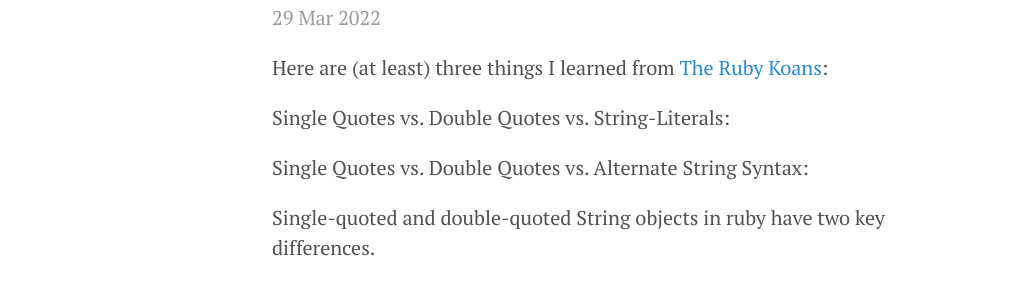
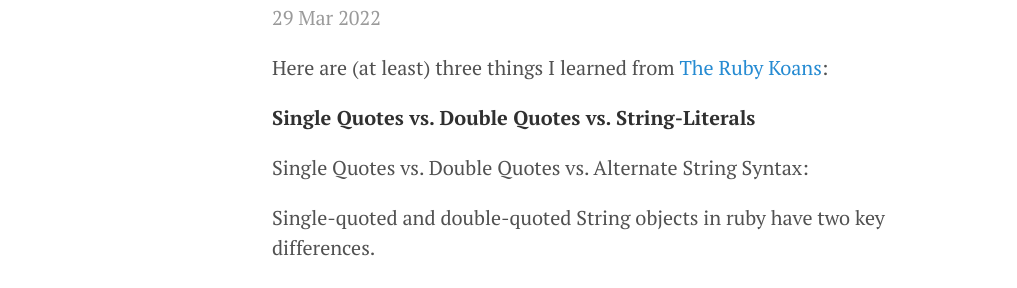
Before and after one commit to RobBoothAppDev21/til_repo, a Jekyll site: the page built from _posts/2022-03-29-three-things-i-learned-from-the-ruby-koans.md, in a window 1280 px wide. Shown: the part 229-517 px from the top of the page, without its empty margins (8-1025 px from the left). Built offline with Jekyll 4.4.1, drawn with Linux system fonts in a browser that asks for light colours.

```diff
--- a/_posts/2022-03-29-three-things-i-learned-from-the-ruby-koans.md
+++ b/_posts/2022-03-29-three-things-i-learned-from-the-ruby-koans.md
@@ -6,7 +6,7 @@ title: Three things I learned from The Ruby Koans
 Here are (at least) three things I learned from [The Ruby Koans](http://rubykoans.com/):
 
 
- Single Quotes vs. Double Quotes vs. String-Literals:
+ **Single Quotes vs. Double Quotes vs. String-Literals**
 
  Single Quotes vs. Double Quotes vs. Alternate String Syntax:
 
```
